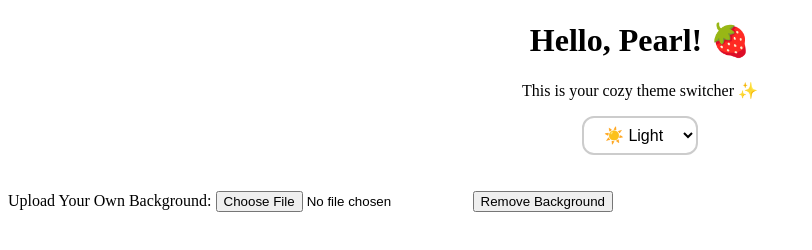
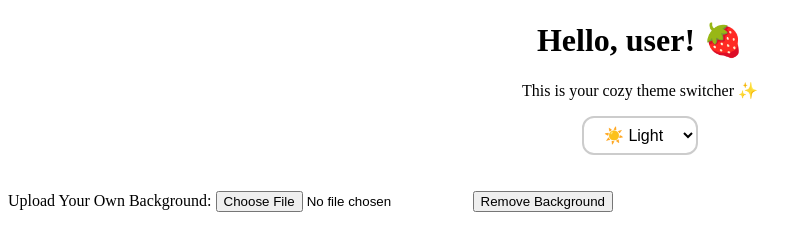
Before and after one commit to pearlswhimsy/themes, a plain HTML site: page index.html in a window 1280 px wide. Shown: the whole page, without its empty margins (0-812 px from the left). Drawn offline with Linux system fonts and the light colour scheme.

Commit message:
💫 Renamed theme.html to index.html for GitHub Pages

```diff
--- a/theme.html
+++ b/index.html
@@ -8,7 +8,7 @@
 <link rel="stylesheet" href="theme.css">
 <body>
     <div class="container">
-    <h1>Hello, Pearl! 🍓</h1>
+    <h1>Hello, user! 🍓</h1>
     <p>This is your cozy theme switcher ✨</p>
 
     <select id="theme-selector">
@@ -16,6 +16,7 @@
       <option value="dark">🌙 Dark</option>
       <option value="cute">🎀 Cute</option>
     </select>
+
   </div>
 <br><br>
 <label for="bg-upload">Upload Your Own Background:</label>
```
